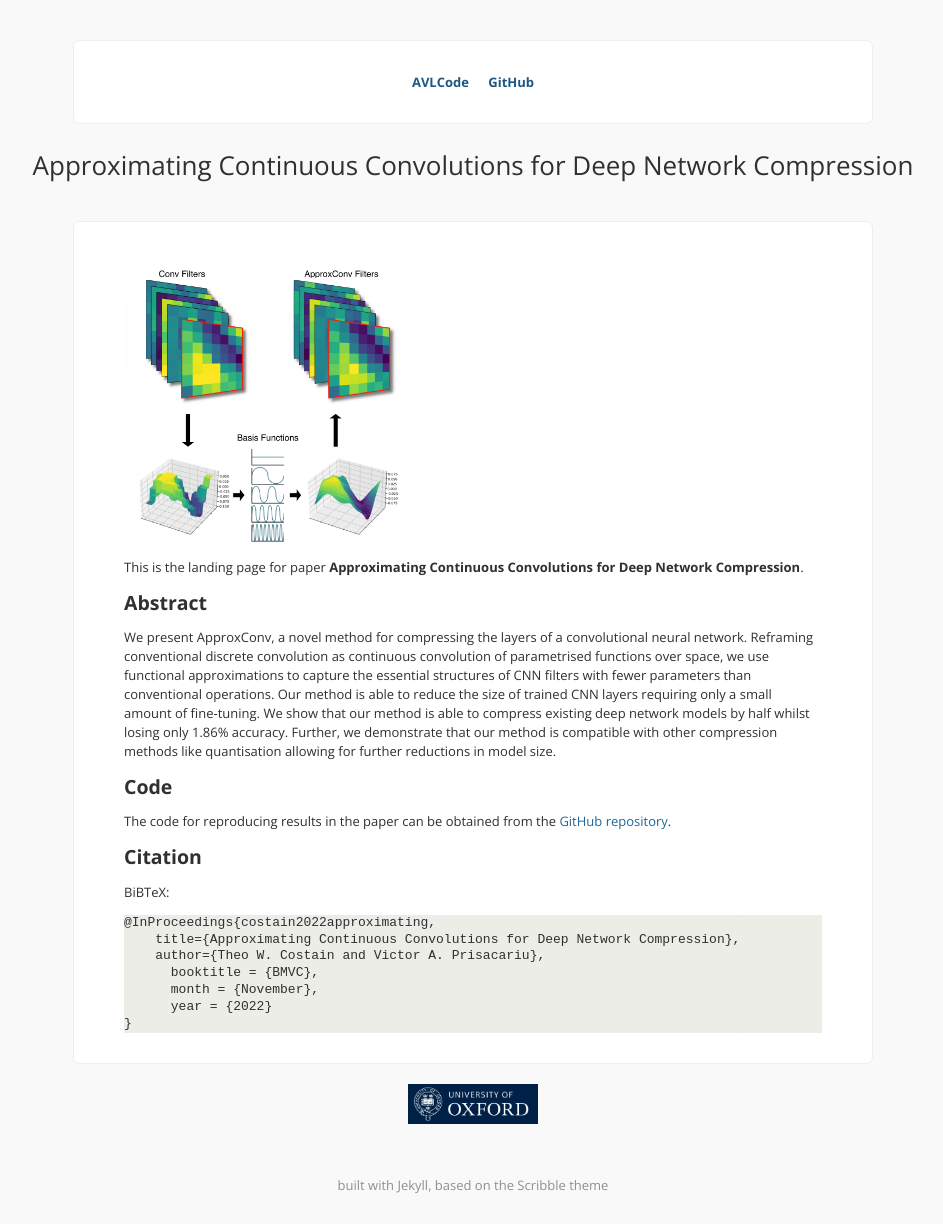
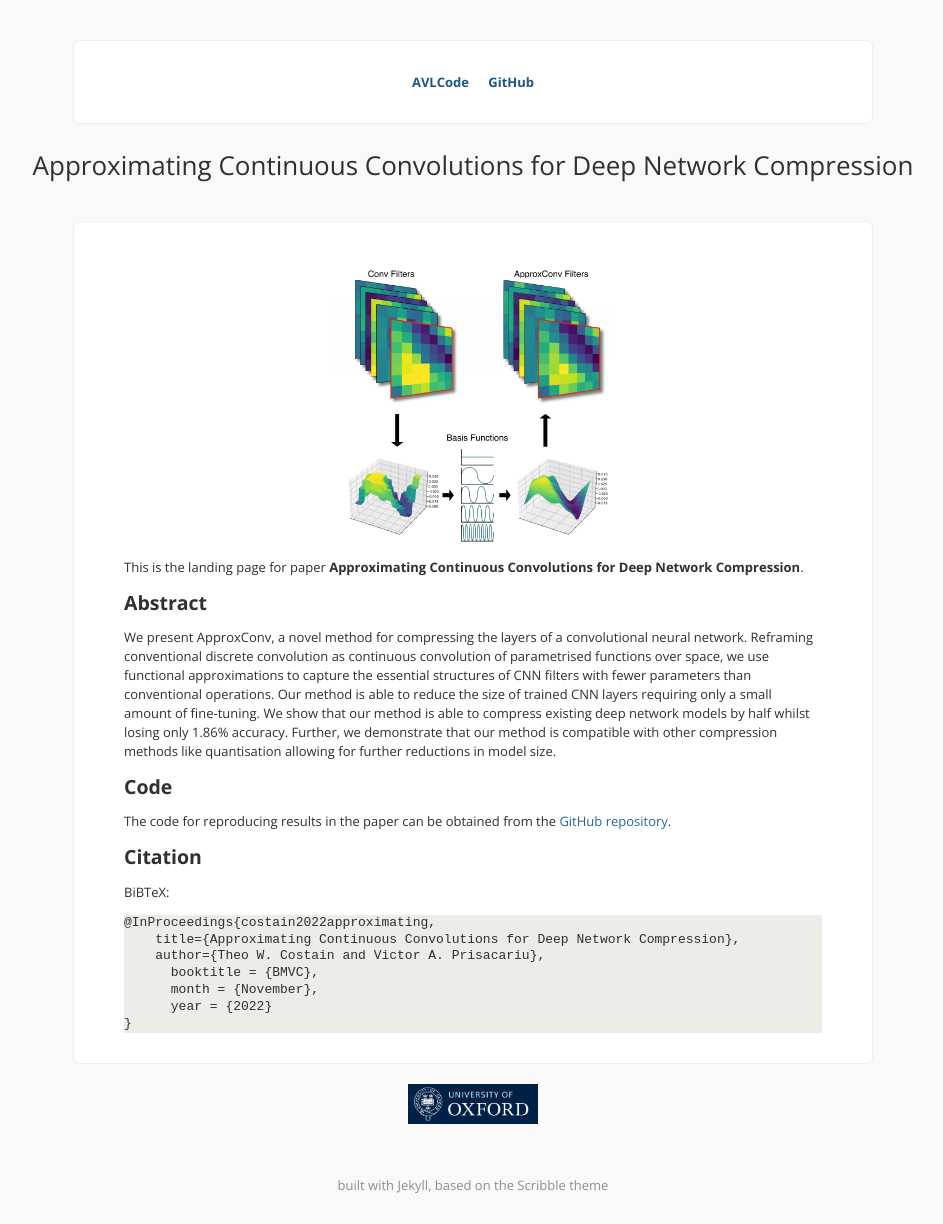
Before and after one commit to ActiveVisionLab/ApproxConv, a Jekyll site: the page built from index.md, in a window 1280 px wide. Shown: the whole page, without its empty margins (167-1110 px from the left). Built offline with Jekyll 4.4.1, drawn with Linux system fonts in a browser that asks for light colours; comment, search, counter and statistics services are not loaded.

Commit message:
Fix image again

```diff
--- a/index.md
+++ b/index.md
@@ -3,7 +3,7 @@ layout: index
 title: "Approximating Continuous Convolutions for Deep Network Compression"
 ---
 
-<img src="images/teaser.png" alt="Teaser image" width="40%">
+<img src="images/teaser.png" alt="Teaser image" width="40%" style="display: block;margin-left: auto;margin-right: auto;">
 
 This is the landing page for paper **Approximating Continuous Convolutions for Deep Network Compression**.
 
```
